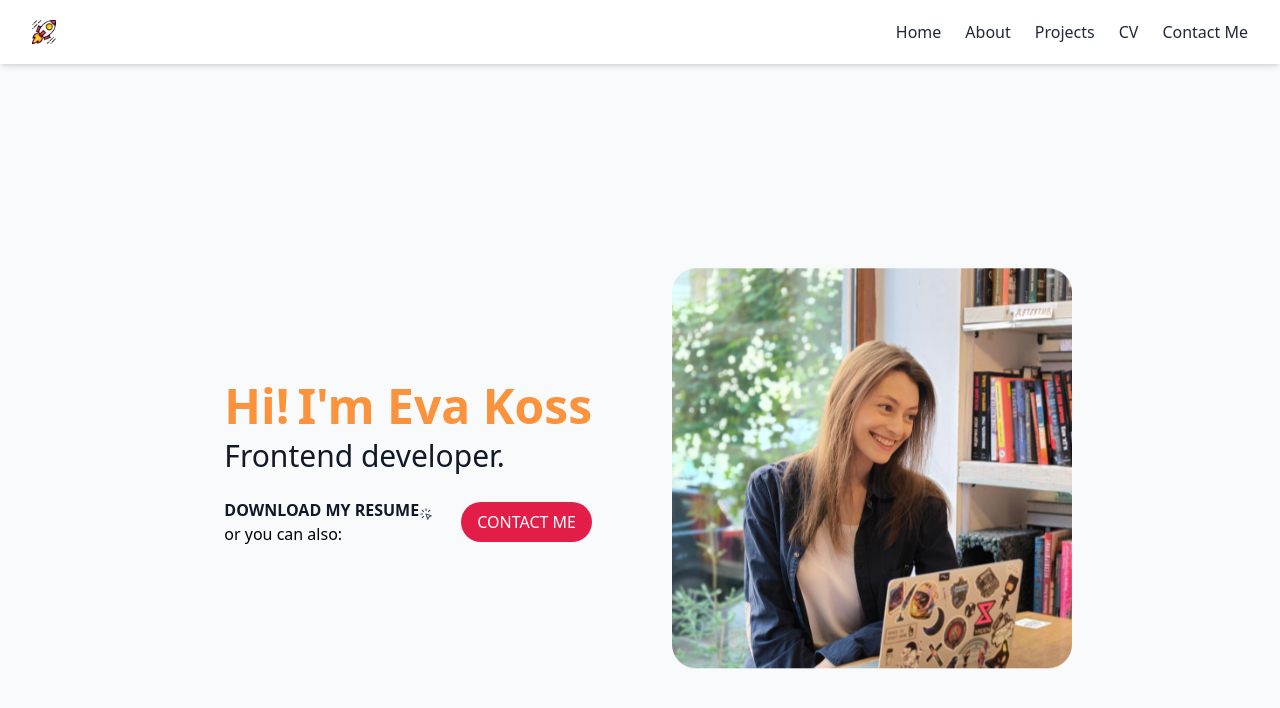
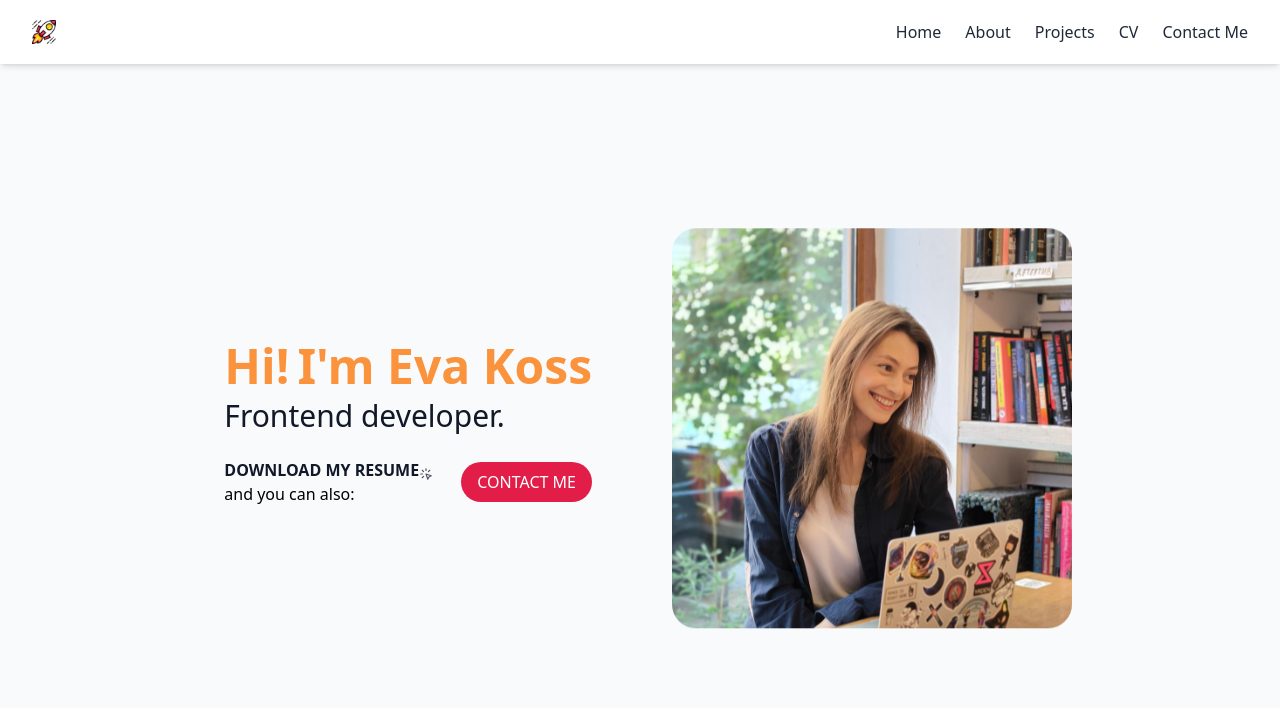
Before and after one commit to evokss/MyPortfolioWebsite, a Next.js app: page / in a window 1280 px wide. Shown: the top 708 px of the page. Built offline with nearby package versions, Linux system fonts and the light colour scheme.

Commit message:
Minor changes to the layout and text of the ProfileSection component

```diff
--- a/app/components/home/HomePage.jsx
+++ b/app/components/home/HomePage.jsx
@@ -3,7 +3,7 @@ import ProfileSection from "./ProfileSection";
 
 const HomePage = () => {
   return (
-    <div className="flex min-h-screen items-center bg-slate-50">
+    <div className="flex min-h-screen items-center bg-slate-50 lg:-mt-10">
       <ProfileSection />
     </div>
   );
--- a/app/components/home/ProfileSection.jsx
+++ b/app/components/home/ProfileSection.jsx
@@ -29,7 +29,7 @@ const ProfileSection = () => {
               DOWNLOAD MY RESUME
               <TbClick className="mt-2 text-sm text-gray-600" />
             </a>
-            <p>or you can also:</p>
+            <p>and you can also:</p>
           </div>
           {/* Contact button */}
           <button
```
